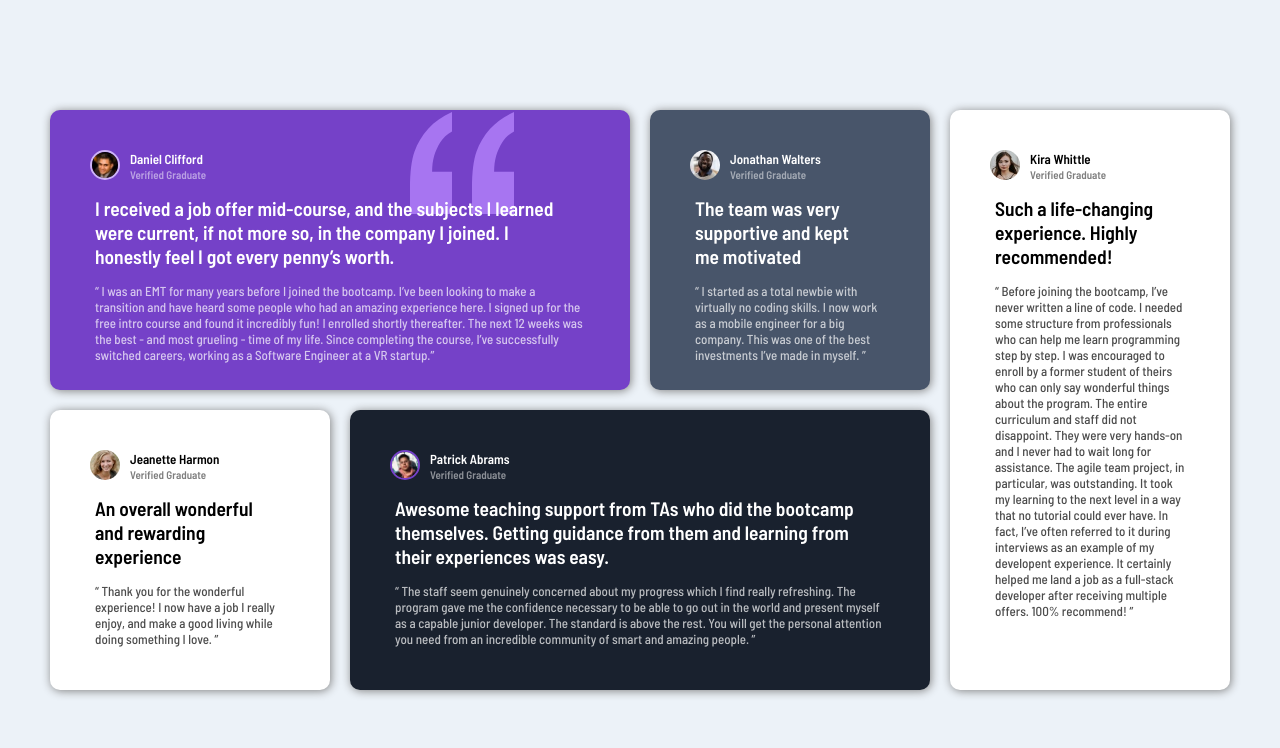
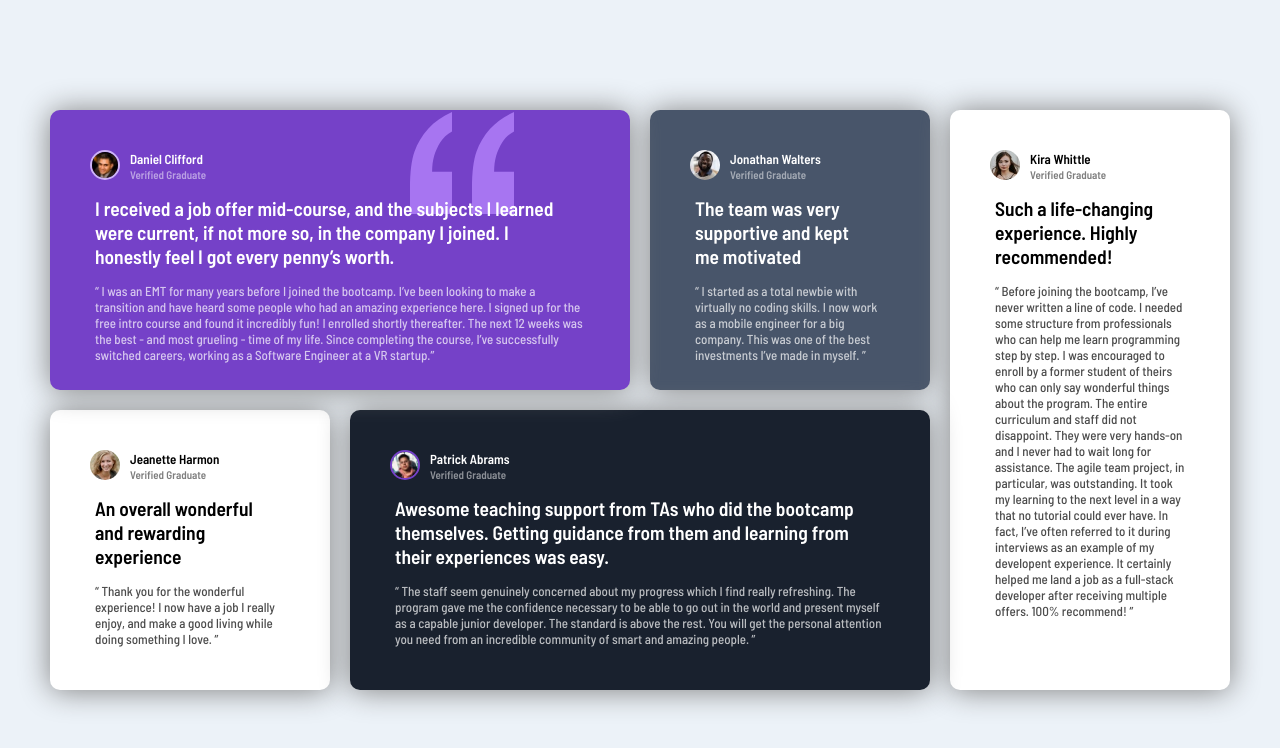
Before and after one commit to Bahbah89/testimonials-grid-section-main, a plain HTML site: page index.html in a window 1280 px wide. Drawn offline with Linux system fonts and the light colour scheme.

Commit message:
added blur to box shadow

```diff
--- a/styles.css
+++ b/styles.css
@@ -53,7 +53,7 @@ body {
   border-radius: 10px;
   padding: 40px;
   margin: 10px;
-  box-shadow:  1px 1px 10px grey;
+  box-shadow:  0px 1px 30px grey;
 }
 
 .image-profile {
```
